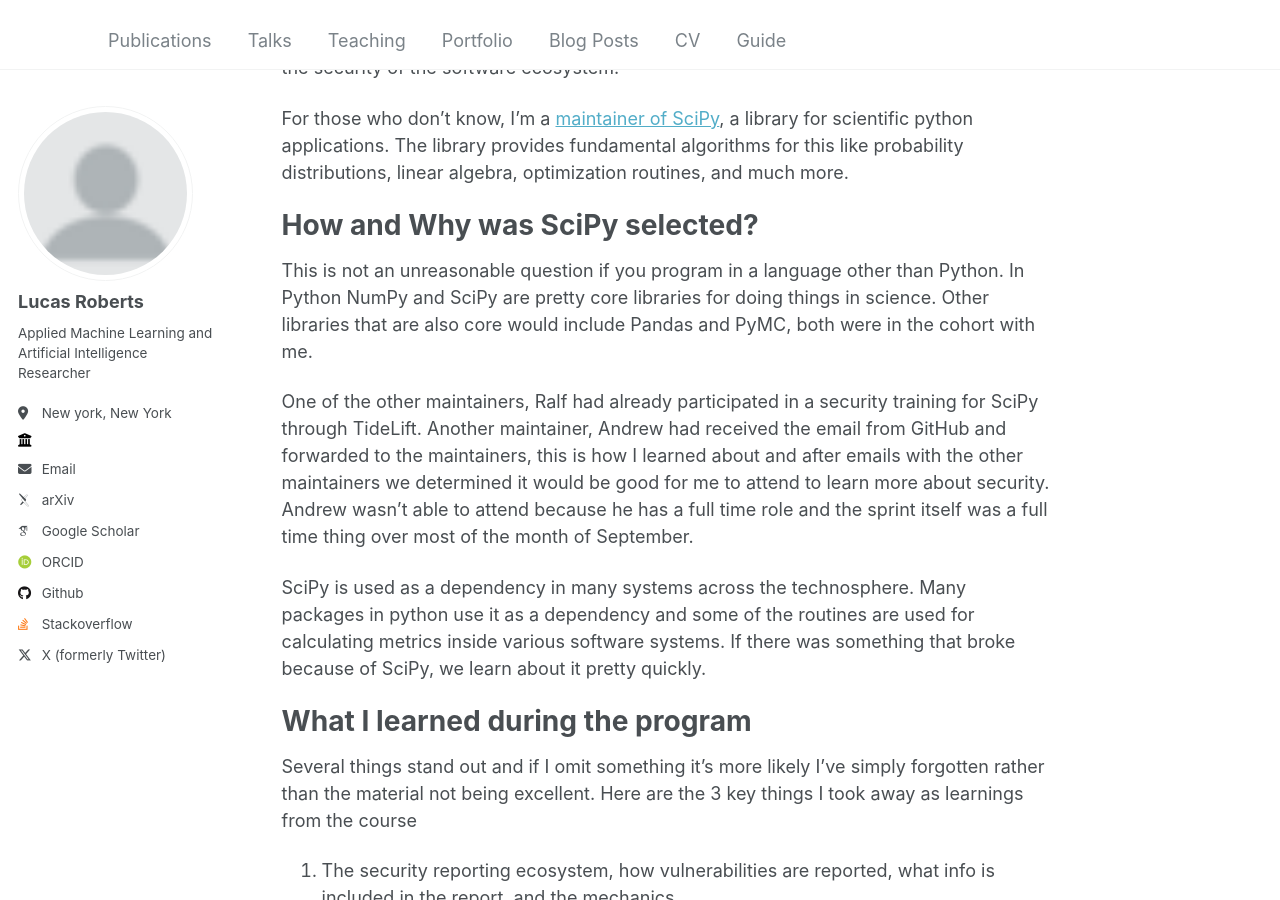
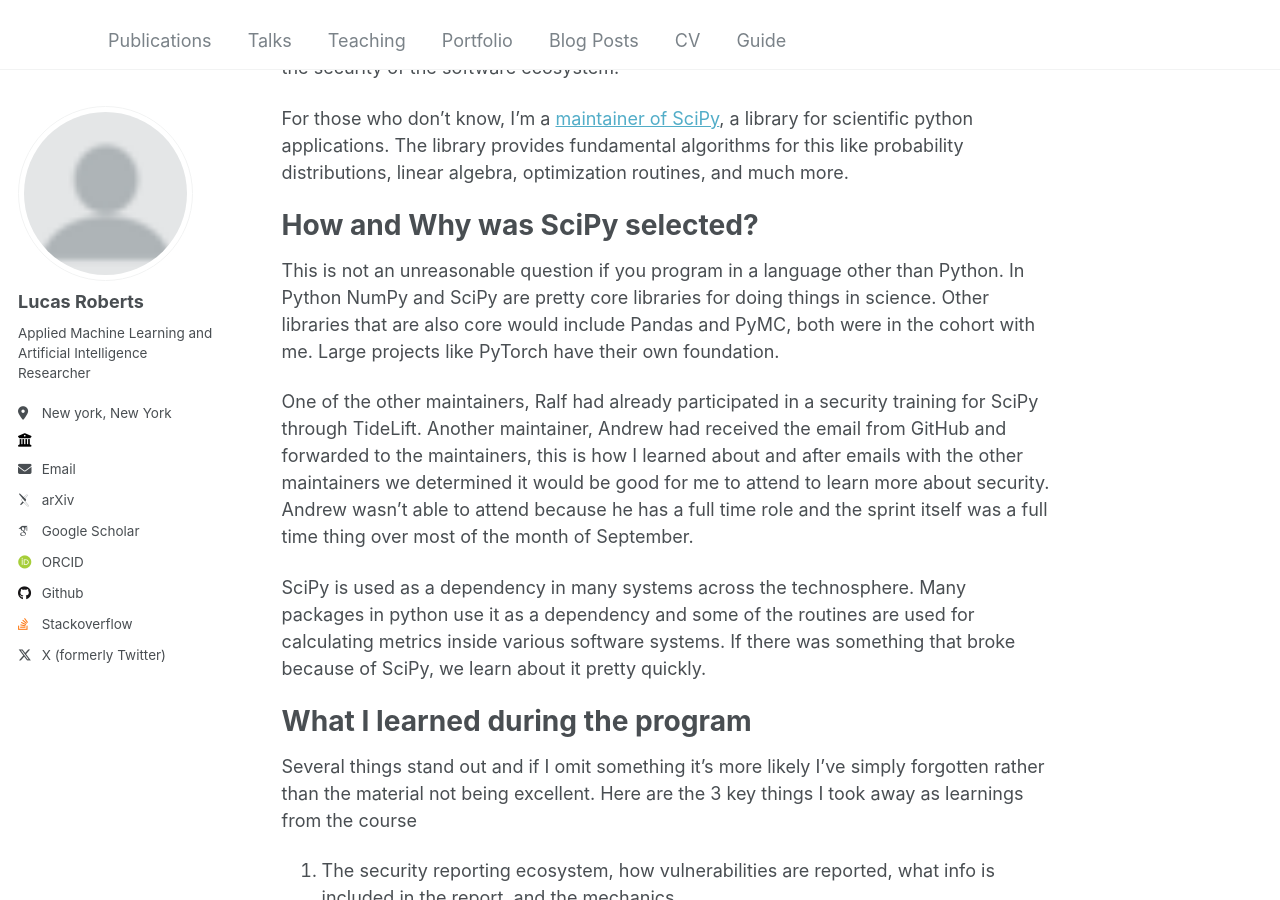
Before and after one commit to rlucas7/rlucas7.github.io, a Jekyll site: the page built from _posts/2026-02-17-GitHub-Secure-Open-Source-Fund.md, in a window 1280 px wide and 900 px high, scrolled down 331 px. Built offline with Jekyll 4.4.1, drawn with Linux system fonts in a browser that asks for light colours; some web fonts are replaced.

Commit message:
add note

```diff
--- a/_posts/2026-02-17-GitHub-Secure-Open-Source-Fund.md
+++ b/_posts/2026-02-17-GitHub-Secure-Open-Source-Fund.md
@@ -25,7 +25,7 @@ probability distributions, linear algebra, optimization routines, and much more.
 This is not an unreasonable question if you program in a language other than Python.
 In Python NumPy and SciPy are pretty core libraries for doing things in science.
 Other libraries that are also core would include Pandas and PyMC, both were in
-the cohort with me.
+the cohort with me. Large projects like PyTorch have their own foundation.
 
 One of the other maintainers, Ralf had already participated in a security training
 for SciPy through TideLift. Another maintainer, Andrew had received the email
```
